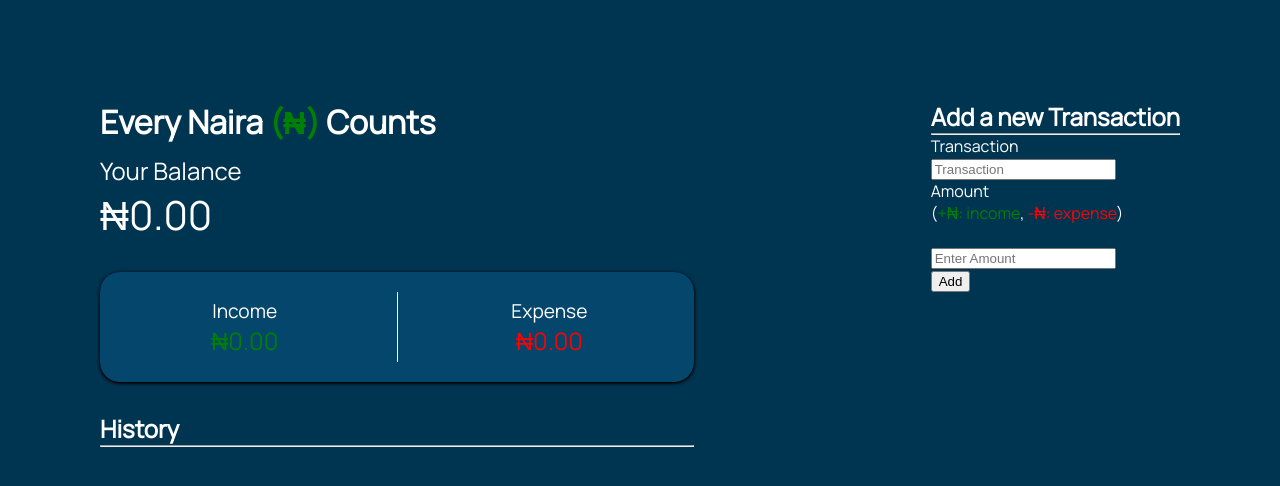
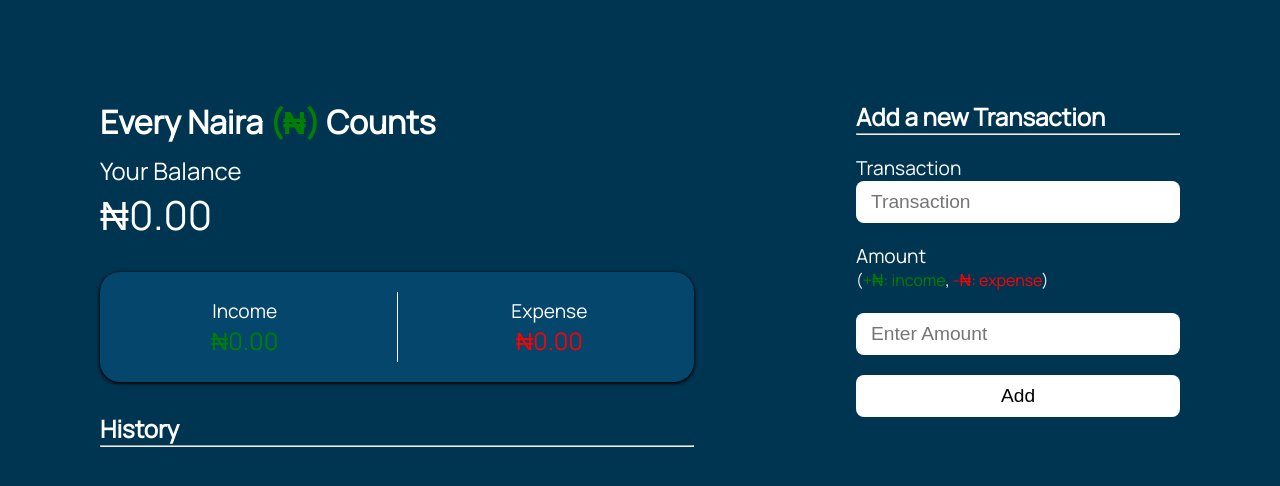
Before and after one commit to michojekunle/Expense-Tracker, a plain HTML site: page index.html in a window 1280 px wide. Drawn offline with Linux system fonts and the light colour scheme.

Commit message:
styling components

```diff
--- a/styles/style.scss
+++ b/styles/style.scss
@@ -78,3 +78,43 @@ body {
 
     }
 }
+
+.expensesInput {
+    width: 30%;
+    justify-self: start;
+
+    form {
+        width:100%;
+        font-size: 1rem;
+
+        h1 {
+            margin-bottom: 20px;
+        }
+
+        hr {
+            margin-bottom: 20px;
+        }
+        input {
+            width:100%;
+            padding:10px 15px;
+            font-size: 1.2rem;
+            border: none;
+            outline: none;
+            margin-bottom:20px;
+            border-radius:8px;
+            background-color: #fff;
+        }
+
+        input:focus {
+            outline: none;
+        }
+
+        label {
+            font-size: 1.2rem;
+        }
+
+
+
+    }
+
+}
```
Also changed, not shown: styles/style.css, 1 other file.
